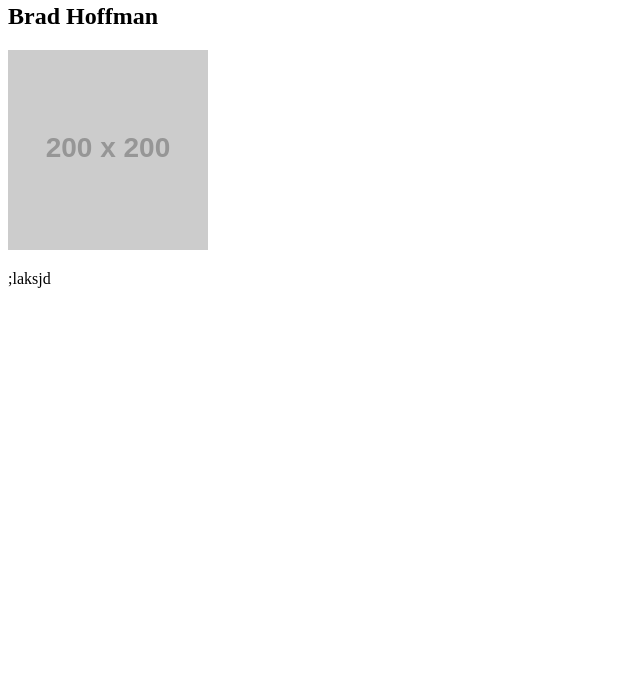
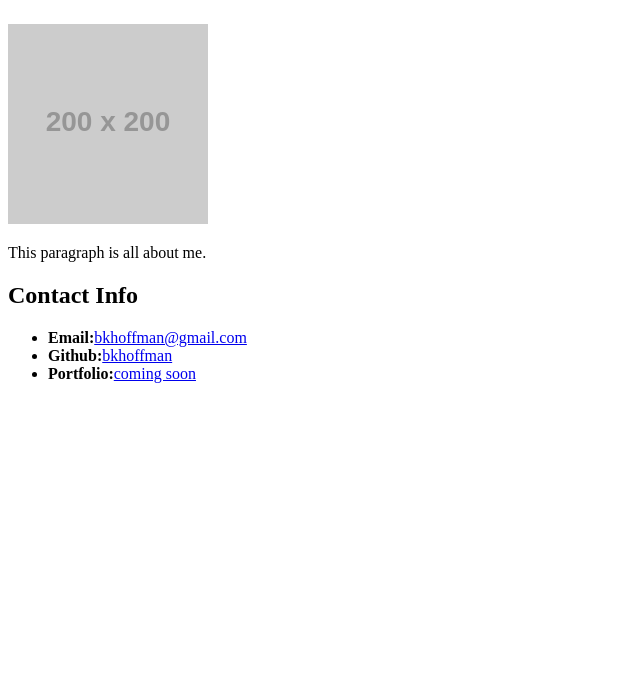
Before and after one commit to bkhoffman/firsthtml, a plain HTML site: page index.html in a window 1280 px wide. Shown: the part 103-800 px from the top of the page, without its empty margins (0-640 px from the left). Drawn offline with Linux system fonts and the light colour scheme; placeholder pictures from the web are drawn by us.

Commit message:
new sections and list

```diff
--- a/index.html
+++ b/index.html
@@ -1,5 +1,5 @@
 <!DOCTYPE html>
-<html>lang="en-us"
+<html lang="en-us">
 
 <head>
     <meta charset="UTF-8">
@@ -7,15 +7,35 @@
 </head>
 
 <body>
+
+    <header>
         <h1>Student Bio</h1>
+    </header>
 
-        <h2>Brad Hoffman</h2>
+    <div>
+        <section>
+            <h2>Brad Hoffman</h2>
 
-        <img src="https://via.placeholder.com/200">
+            <img src="https://via.placeholder.com/200" alt="Brad Hoffman">
 
-        <p>
-            ;laksjd
-        </p>
+            <p>
+                This paragraph is all about me.
+            </p>
+        </section>
+
+        <section>
+
+            <h2>Contact Info</h2>
+
+            <ul>
+                <li><strong>Email:</strong><a href="#">bkhoffman@gmail.com</a></li>
+                <li><strong>Github:</strong><a href="#">bkhoffman</a></li>
+                <li><strong>Portfolio:</strong><a href="#">coming soon</a></li>
+            </ul>
+
+        </section>
+    </div>
+
 </body>
 
 
```
